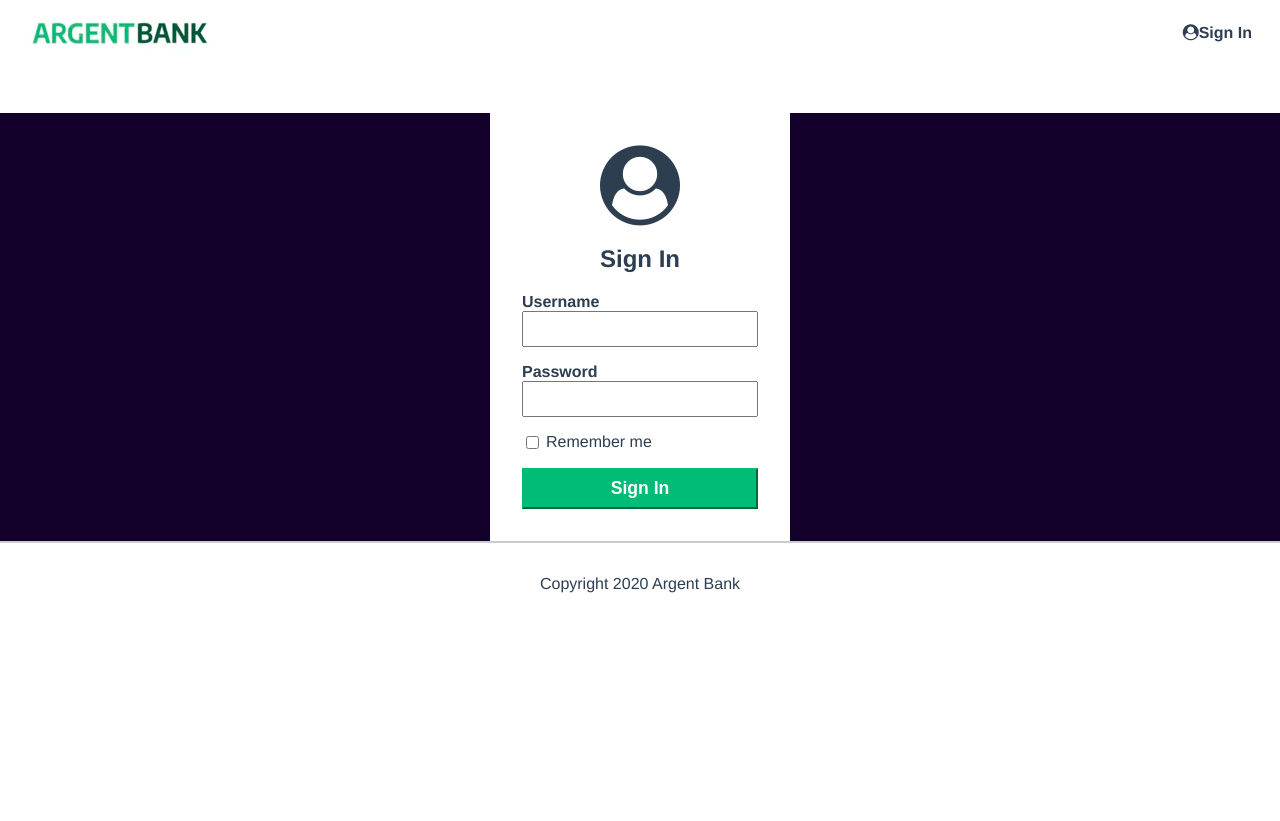
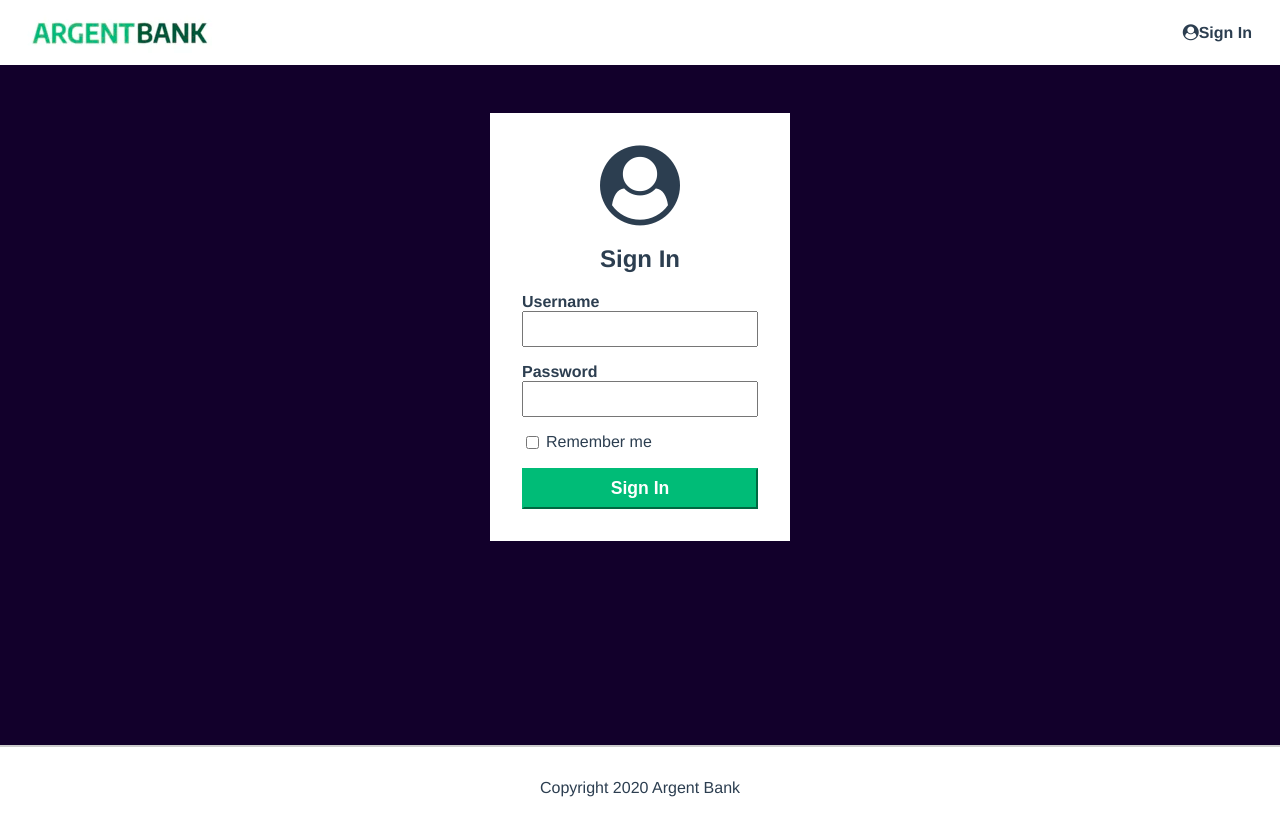
Before and after one commit to samakei/ArgentBank, a React (Vite) app in the folder frontend/: page /sign-in in a window 1280 px wide. Before the commit the page ends 800 px from the top, so only its background shows below. Built offline with nearby package versions, Linux system fonts and the light colour scheme.

Commit message:
ajou du modification

```diff
--- a/frontend/src/App.tsx
+++ b/frontend/src/App.tsx
@@ -1,8 +1,6 @@
 // Pieds d'applications
 import { BrowserRouter as Router, Route, Routes } from 'react-router-dom';
 import Navbar from './components/Navbar';
-import Hero from './components/Hero';
-import Features from './components/Features';
 import Home from './pages/Home'
 import SiGnIn from './pages/SiGnIn'
 import Footer from './components/Footer';
@@ -15,7 +13,7 @@ const App = () => {
         <Navbar />
         <main>
           <Routes>
-            <Route path="/" element={<><Hero /><Features /></>} />
+
             {/* Ajout d'autres routes si nécessaire */}
              <Route path="/" element={<Home />} />
              <Route path="/sign-in" element={<SiGnIn />} />
--- a/frontend/src/components/Hero.tsx
+++ b/frontend/src/components/Hero.tsx
@@ -2,12 +2,14 @@
 const Hero = () => {
   return (
     <div className="hero">
+
       <section className="hero-content">
         <h2 className="sr-only">Promoted Content</h2>
         <p className="subtitle">No fees.</p>
         <p className="subtitle">No minimum deposit.</p>
         <p className="subtitle">High interest rates.</p>
         <p className="text">Open a savings account with Argent Bank today!</p>
+
       </section>
     </div>
   )
--- a/frontend/src/pages/Home.tsx
+++ b/frontend/src/pages/Home.tsx
@@ -1,12 +1,14 @@
 // src/components/Home.tsx
-import { Link } from "react-router-dom"
+import Hero from "../components/Hero"
+import Features from "../components/Features"
 
 const Home = () => {
   return (
     <div>
-      <h1>Home Page</h1>
-      <Link to="/sign-in">Sign In</Link>
+     <Hero />
+     <Features />
     </div>
+
   )
 }
 
--- a/frontend/src/pages/SiGnIn.tsx
+++ b/frontend/src/pages/SiGnIn.tsx
@@ -3,7 +3,7 @@ const SignIn = () => {
 
   return (
     <main className=" bg-dark">
-      <div className="main" >
+      <div className="main-bg" >
       <section className="sign-in-content">
         <i className="fa fa-user-circle sign-in-icon"></i>
         <h1>Sign In</h1>
--- a/frontend/src/styles/main.css
+++ b/frontend/src/styles/main.css
@@ -13,13 +13,16 @@ body {
   min-height: 100vh;
 }
 
-.main {
-  flex: 1;
-}
 
-.bg-dark {
+
+.bg-dark{
+  display: flex;
   background-color: #12002b;
 
+}
+.main-bg{
+  min-height: 85vh;
+  flex: 1;
 }
 
 .sr-only {
@@ -78,8 +81,11 @@ body {
   background-repeat: no-repeat;
   height: 300px;
   position: relative;
+
 }
-
+ .hero img{
+ object-fit: cover;
+ }
 .hero-content {
   position: relative;
   top: 2rem;
```
